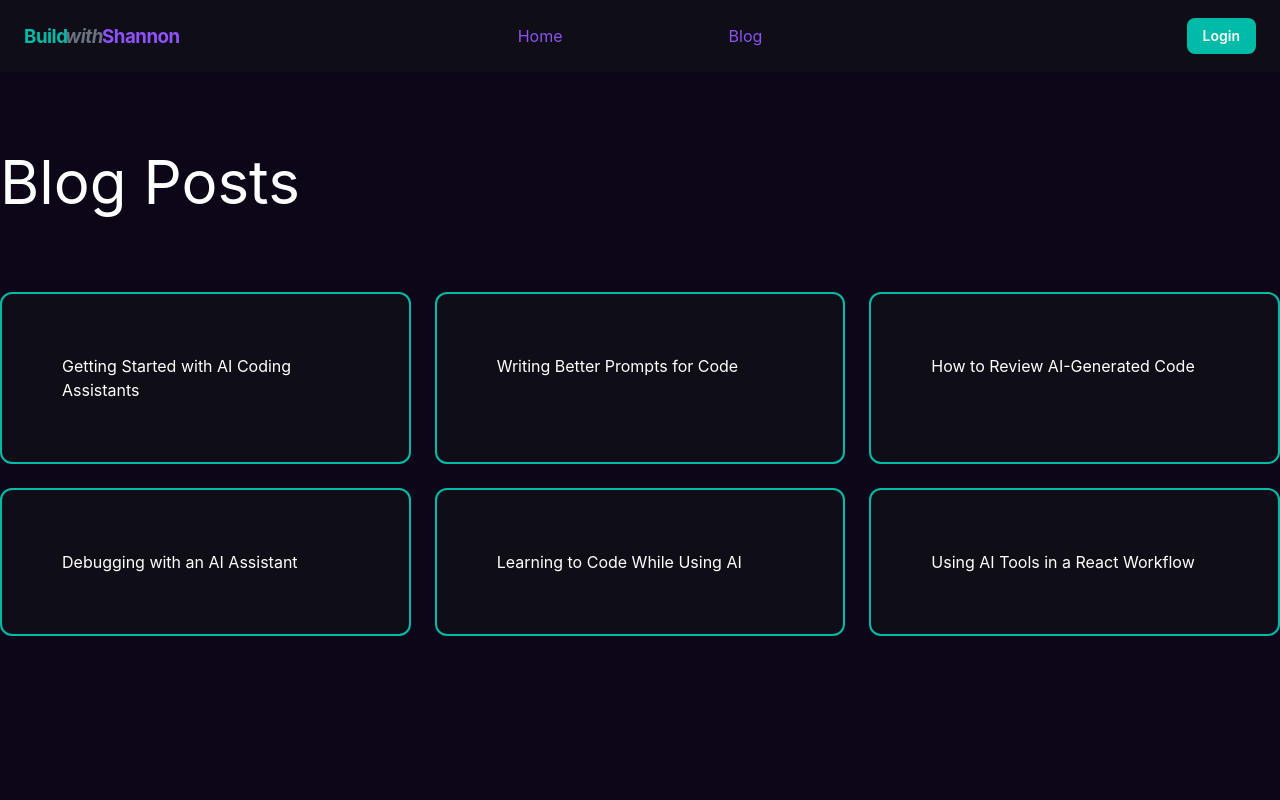
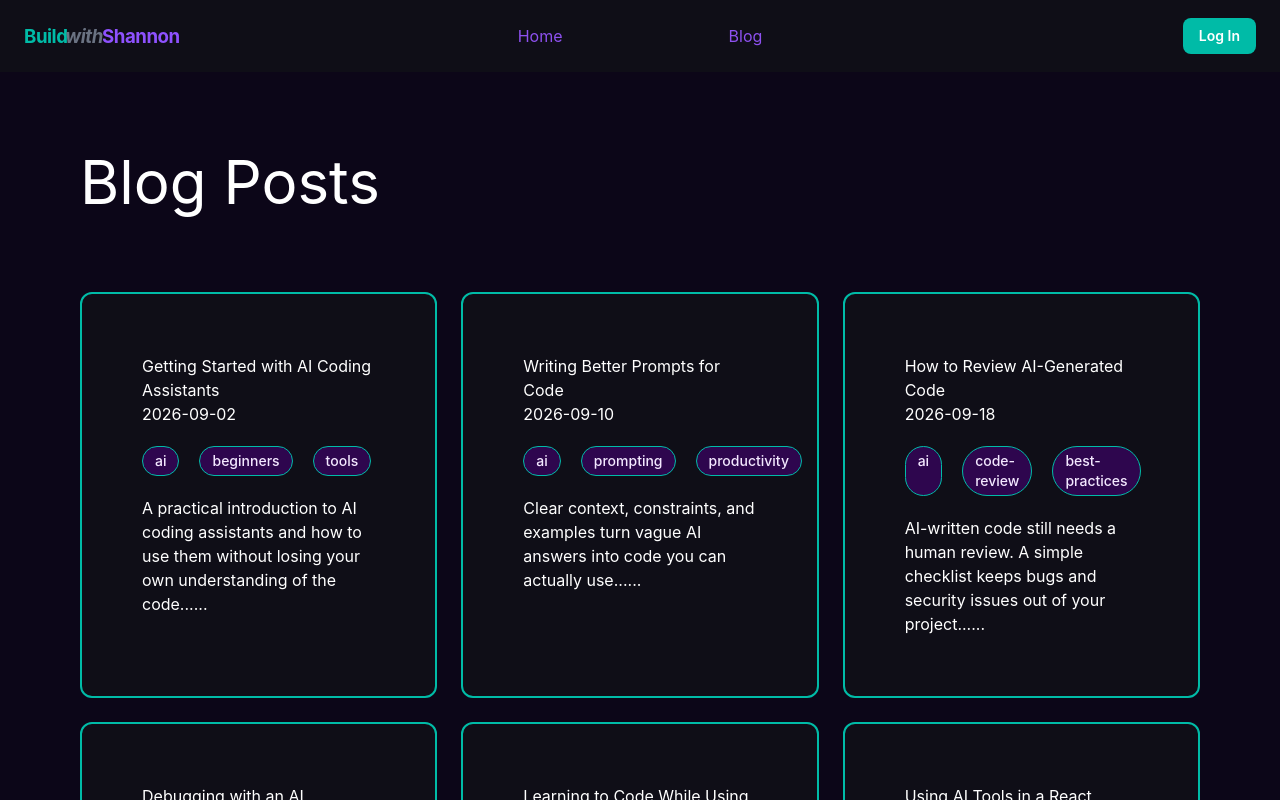
Before and after one commit to shanreed25/react-dynamic-routing-blog, a React (Vite) app: page /blog in a window 1280 px wide. Shown: the top 800 px of the page. Built offline with nearby package versions, Linux system fonts and the light colour scheme.

Commit message:
cleaning up code and adding styles

```diff
--- a/src/App.jsx
+++ b/src/App.jsx
@@ -5,6 +5,8 @@ import BlogPost from './pages/BlogPost';
 import Blog from './components/Blog';
 import NotFound from './pages/NotFound'
 import Login from './pages/Login'
+import ProtectedRoute from './components/ProtectedRoute';
+import Admin from './pages/Admin';
 
 function App() {
 
@@ -24,6 +26,9 @@ function App() {
           <Route path='/blog' element={<BlogPosts />}/>
           <Route path='/blog/:slug' element={<BlogPost />}/>
           <Route path='/login' element={<Login />}/>
+          <Route element={<ProtectedRoute/>} >
+            <Route path='/admin' element={<Admin/>}/>
+          </Route>
           <Route path="*" element={<NotFound />} />
         </Route>
       </Routes>
--- a/src/components/NavBar.jsx
+++ b/src/components/NavBar.jsx
@@ -17,6 +17,7 @@ export default function NavBar(){
             <nav className="flex justify-around text-[#8E51F0]">
               <NavLink to="/" className="hover:text-teal-500">Home</NavLink>
               <NavLink to="/blog" className="hover:text-teal-500">Blog</NavLink>
+              {isAuthenticated && <NavLink to="/admin" className="hover:text-teal-500">Admin</NavLink>}
 
             </nav>
 
@@ -32,7 +33,7 @@ export default function NavBar(){
               {isAuthenticated ? (
                   <button type="button" className={styles.headerBtn} onClick={() => logout()}>Log Out</button>
               ) : (
-                <Link to="/login"><button type="button" className={styles.headerBtn}>Login</button></Link>
+                <Link to="/login" className={styles.headerBtn}>Log In</Link>
               )}
 
             </div>
--- /dev/null
+++ b/src/components/ProtectedRoute.jsx
@@ -0,0 +1,14 @@
+import { Navigate, Outlet} from "react-router-dom";
+import  useAuth  from "../context/AuthContext";
+
+export default function ProtectedRoute() {
+    const { isAuthenticated } = useAuth();
+
+    if (!isAuthenticated) {
+        return <Navigate to="/login" replace/>;//replace stops the Back button from sending the user to /login over
+
+    } else {
+        return <Outlet />
+    }
+
+}
--- a/src/context/AuthProvider.jsx
+++ b/src/context/AuthProvider.jsx
@@ -6,13 +6,13 @@ export default function AuthProvider({ children }) {
   const [state, dispatch] = useReducer(authReducer, {isAuthenticated: false,});
 
   function login() {
-    console.log("You have been logged in successfully");
+    // console.log("You have been logged in successfully");
     dispatch({ type: "login" });
   }
 
   function logout() {
     dispatch({ type: "logout" });
-    console.log("You have been logged out successfully");
+    // console.log("You have been logged out successfully");
   }
 
   return (
--- /dev/null
+++ b/src/pages/Admin.jsx
@@ -0,0 +1,8 @@
+export default function Admin() {
+
+    return (
+        <>
+        <p>Welcome to the Admin Dashboard</p>
+        </>
+    )
+}
--- a/src/pages/BlogPosts.jsx
+++ b/src/pages/BlogPosts.jsx
@@ -1,10 +1,11 @@
 import { Link } from "react-router-dom";
 import usePosts from "../context/PostsContext";
+import { styles } from "../styles/styles";
 
 export default function BlogPosts() {
   const { posts } = usePosts()
   return (
-    <div>
+    <div className="flex flex-col mx-20">
       <h2 className="text-6xl my-20">Blog Posts</h2>
 
       <ul className="grid lg:grid-cols-3 gap-6 sm:grid-cols-2">
@@ -12,6 +13,11 @@ export default function BlogPosts() {
           <li key={post.id} className="p-15 rounded-xl border-2 border-teal-500 bg-[#0f0e17]">
             <Link to={`/blog/${post.slug}`} >
               <p>{post.title}</p>
+              <p>{post.date}</p>
+              <div className="flex gap-5 my-5">{post.tags.map((tag) => (
+                <span key={tag} className={styles.tagPills}>{tag}</span>
+              ))}</div>
+              <p>{post.excerpt}.....</p>
             </Link>
           </li>
         ))}
--- a/src/styles/styles.js
+++ b/src/styles/styles.js
@@ -4,4 +4,5 @@ export const styles = {
     headerBtn: "rounded-lg bg-teal-500 px-4 py-2 text-sm font-semibold text-white transition-colors hover:bg-teal-600",
     content: "min-h-screen bg-[#0C0618] flex flex-col gap-20 items-center text-white",
     loginBtn: "rounded-lg bg-teal-500 px-4 py-2 text-sm font-semibold text-white transition-colors hover:bg-teal-600",
+    tagPills: "px-3 py-1 rounded-full text-sm font-medium text-purple-100 bg-purple-950/70 border border-teal-500"
 }
```
Also changed, not shown: 1 other file (tests, documents, lock files or other folders).
